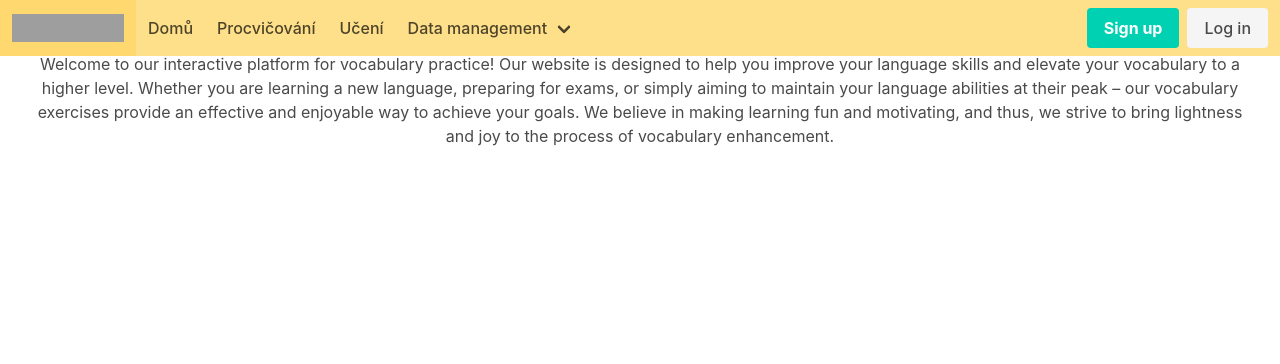
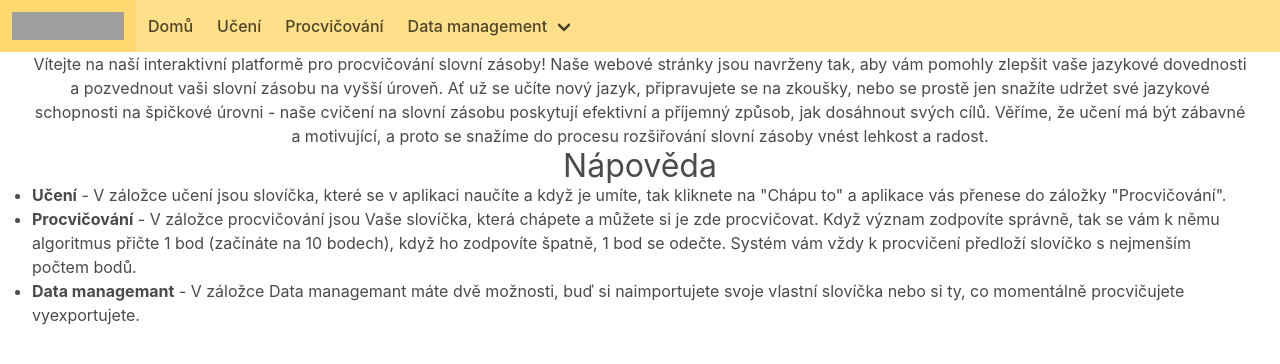
Before and after one commit to DoctorKeemee/MujProjekt1, a Vue app in the folder src/: page / in a window 1280 px wide. Shown: the top 364 px of the page. Built offline with nearby package versions, Linux system fonts and the light colour scheme; grey boxes are pictures that could not be loaded.

Commit message:
Vylepšení

```diff
--- a/src/index.html
+++ b/src/index.html
@@ -3,6 +3,7 @@
   <head>
     <meta charset="UTF-8" />
     <meta name="viewport" content="width=device-width, initial-scale=1.0" />
+      <meta name="author" content="Premek Man"/>
     <link rel="icon" type="image/svg+xml" href="/vite.svg" />
     <title>Smart words</title>
       <link href="./src/assets/bulma.min.css">
--- a/src/src/components/Learning.vue
+++ b/src/src/components/Learning.vue
@@ -1,6 +1,6 @@
 <template>
   <div class="container" >
-    <input v-model="userName" placeholder="user" />
+    <input v-model="userName" placeholder="user" type="hidden"/>
     <div class="word-card" :class="{ 'hidden': learnedAll}">
       <div class="word" id="word">{{ currentWord }}</div>
       <div class="definition" id="definition">{{ currentDefinition }}</div>
--- a/src/src/components/Navigation.vue
+++ b/src/src/components/Navigation.vue
@@ -6,7 +6,7 @@
   >
     <div class="navbar-brand">
       <a class="navbar-item" href="https://bulma.io">
-        <img src="https://bulma.io/images/bulma-logo.png" width="112" height="28">
+        <img src="https://bulma.io/images/bulma-logo.png" width="112" height="28"/>
       </a>
 
       <a role="button" class="navbar-burger" aria-label="menu" aria-expanded="false" data-target="navbarBasicExample">
@@ -17,8 +17,9 @@
     </div>
     <div class="navbar-start">
   <RouterLink to="/" class="navbar-item">Domů</RouterLink>
-  <RouterLink to="/practicing" class="navbar-item">Procvičování</RouterLink>
-  <RouterLink to="/learning" class="navbar-item">Učení</RouterLink>
+      <RouterLink to="/learning" class="navbar-item">Učení</RouterLink>
+      <RouterLink to="/practicing" class="navbar-item">Procvičování</RouterLink>
+
       <div class="navbar-item has-dropdown is-hoverable">
         <a class="navbar-link">
           Data management
@@ -26,23 +27,14 @@
 
         <div class="navbar-dropdown">
         <a @click="chooseFile" class="navbar-item">Import XLSX</a>
-          <input type="file" ref="fileInput" style="opacity: 0;" @change="importFromCSV" accept=".csv">
+          <input type="file" ref="fileInput" style="opacity: 0;" @change="importFromCSV" accept=".csv"/>
         <a @click="exportToCSV" class="navbar-item" > Export XLSX</a>
       </div>
     </div>
     </div>
 
     <div class="navbar-end">
-      <div class="navbar-item">
-        <div class="buttons">
-          <a class="button is-primary">
-            <strong>Sign up</strong>
-          </a>
-          <a class="button is-light">
-            Log in
-          </a>
-        </div>
-      </div>
+      <div class="navbar-item"/>
     </div>
 
   </nav>
--- a/src/src/views/Home.vue
+++ b/src/src/views/Home.vue
@@ -1,5 +1,13 @@
 <template>
-  <div>Welcome to our interactive platform for vocabulary practice! Our website is designed to help you improve your language skills and elevate your vocabulary to a higher level. Whether you are learning a new language, preparing for exams, or simply aiming to maintain your language abilities at their peak – our vocabulary exercises provide an effective and enjoyable way to achieve your goals. We believe in making learning fun and motivating, and thus, we strive to bring lightness and joy to the process of vocabulary enhancement.</div>
+  <div>Vítejte na naší interaktivní platformě pro procvičování slovní zásoby! Naše webové stránky jsou navrženy tak, aby vám pomohly zlepšit vaše jazykové dovednosti a pozvednout vaši slovní zásobu na vyšší úroveň. Ať už se učíte nový jazyk, připravujete se na zkoušky, nebo se prostě jen snažíte udržet své jazykové schopnosti na špičkové úrovni - naše cvičení na slovní zásobu poskytují efektivní a příjemný způsob, jak dosáhnout svých cílů. Věříme, že učení má být zábavné a motivující, a proto se snažíme do procesu rozšiřování slovní zásoby vnést lehkost a radost.</div>
+  <div class="align_l">
+    <h1  class="align_c">Nápověda</h1>
+    <ul>
+      <li><b>Učení</b> - V záložce učení jsou slovíčka, které se v aplikaci naučíte a když je umíte, tak kliknete na "Chápu to" a aplikace vás přenese do záložky "Procvičování".</li>
+      <li><b>Procvičování</b> - V záložce procvičování jsou Vaše slovíčka, která chápete a můžete si je zde procvičovat. Když význam zodpovíte správně, tak se vám k němu algoritmus přičte 1 bod (začínáte na 10 bodech), když ho zodpovíte špatně, 1 bod se odečte. Systém vám vždy k procvičení předloží slovíčko s nejmenším počtem bodů.</li>
+      <li><b>Data managemant</b> - V záložce Data managemant máte dvě možnosti, buď si naimportujete svoje vlastní slovíčka nebo si ty, co momentálně procvičujete vyexportujete.</li>
+    </ul>
+  </div>
 </template>
 
 <script lang="ts">
@@ -10,6 +18,20 @@ export default defineComponent({
 </script>
 
 <style scoped>
+.align_l {
+  text-align: left;
+}
+.align_c {
+  text-align: center;
+}
 
+ul {
+  list-style: disc;
+}
+
+h1 {
+  font-size: 200%;
+  font-weight: 400;
+}
 
 </style>
```
